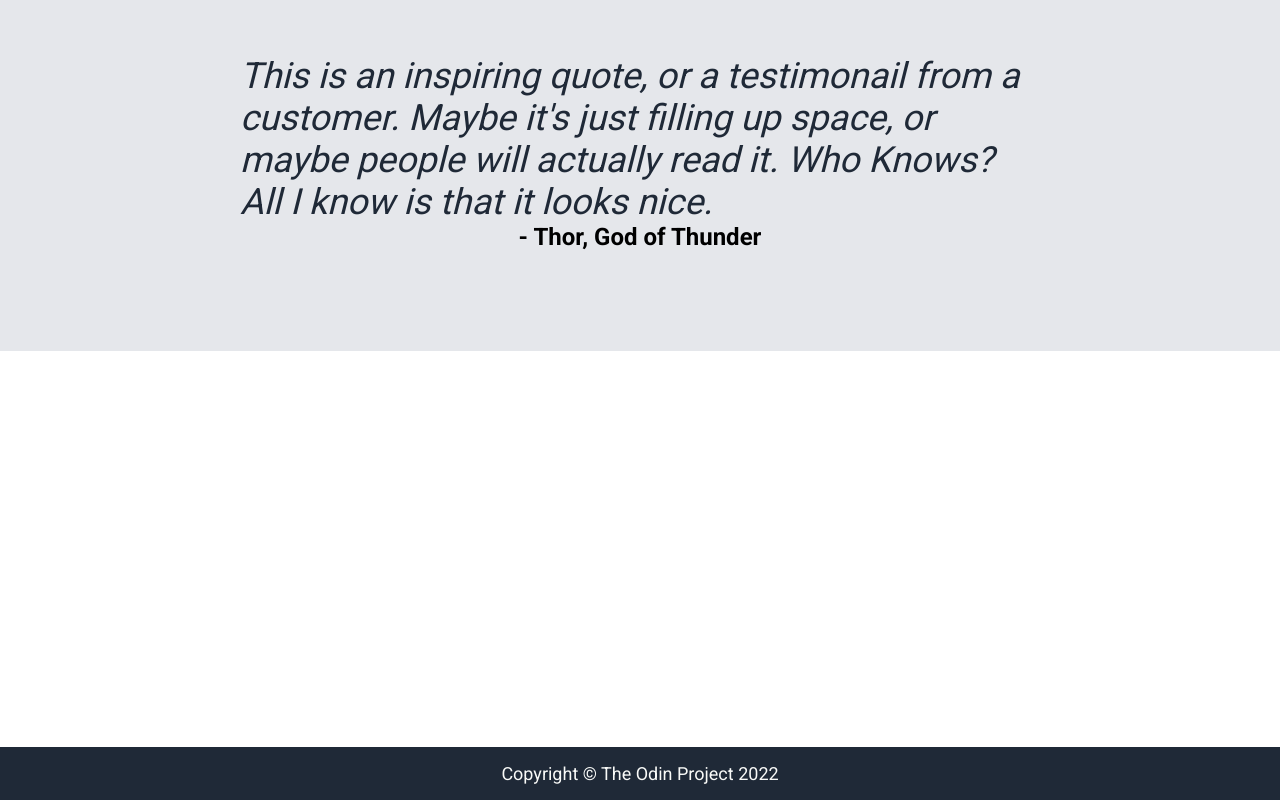
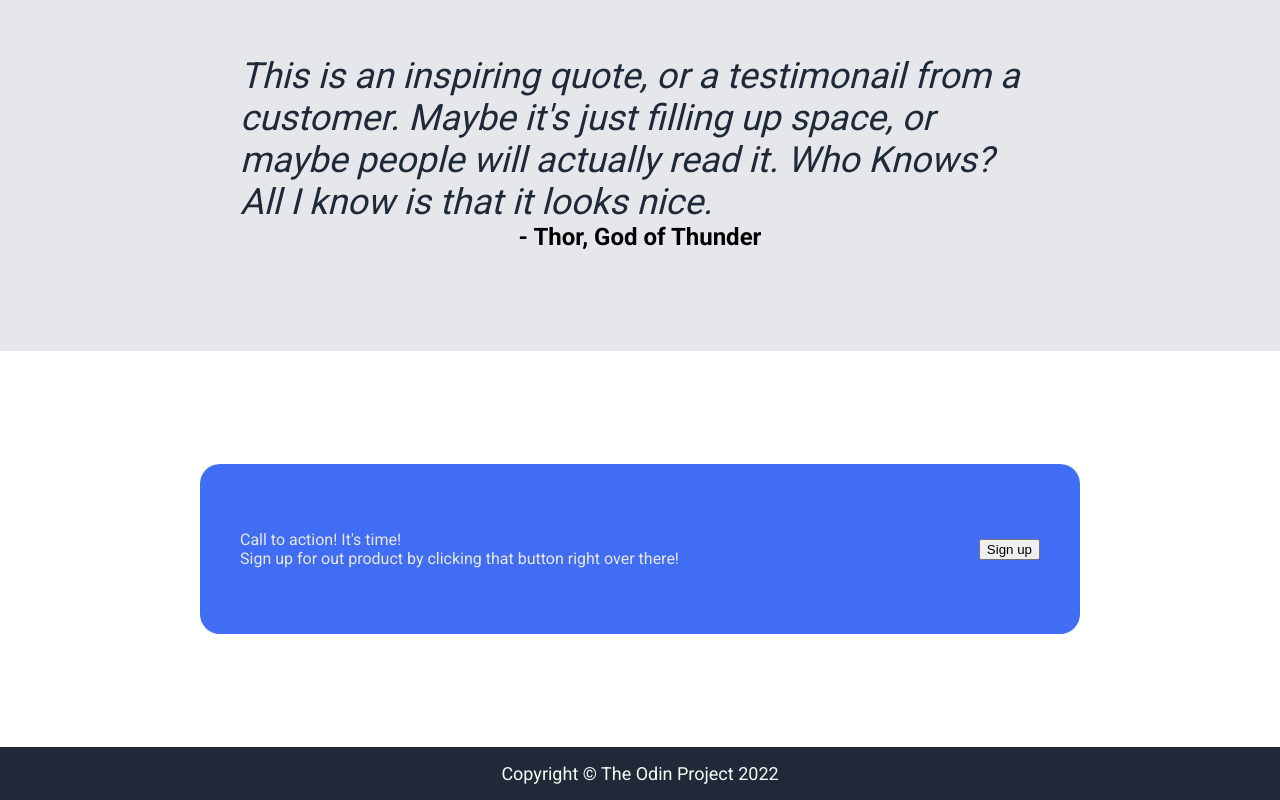
Before and after one commit to nobbmaestro/odin-landing-page, a plain HTML site: page index.html in a window 1280 px wide. Shown: the part 1014-1814 px from the top of the page. Drawn offline with Linux system fonts and the light colour scheme.

Commit message:
added third content row

```diff
--- a/css/content.css
+++ b/css/content.css
@@ -67,3 +67,17 @@
     font-size: 24px;
     font-weight: bold;
 }
+
+.card {
+    flex: 1;
+    display: flex;
+    justify-content: space-between;
+    background: rgb(64, 109, 244);
+    border-radius: 20px;
+    color: #E5E7EB
+}
+
+.card .container {
+    justify-content: space-between;
+    padding: 66px 0px;
+}
--- a/index.html
+++ b/index.html
@@ -94,7 +94,7 @@
 
         <div class="row">
             <div class="card">
-                <!-- <div class="container">
+                <div class="container">
                     <div>
                         <div>Call to action! It's time!</div>
                         <div>Sign up for out product by clicking that button right over there!</div>
@@ -102,7 +102,7 @@
                     <div>
                         <button class="button-white-border">Sign up</button>
                     </div>
-                </div> -->
+                </div>
             </div>
         </div>
     </div>
```
